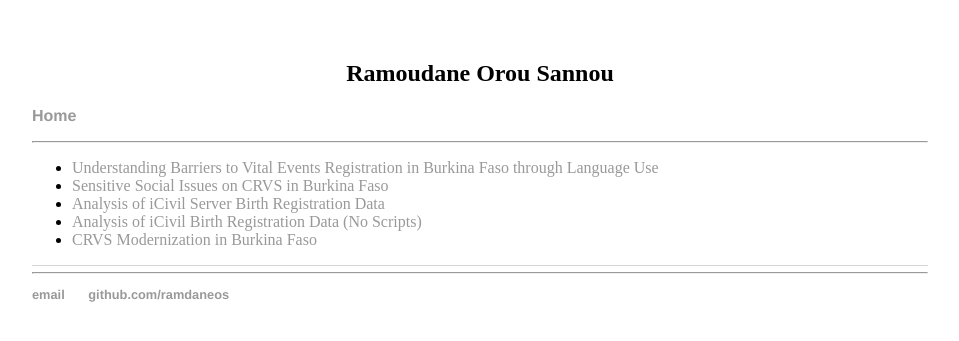
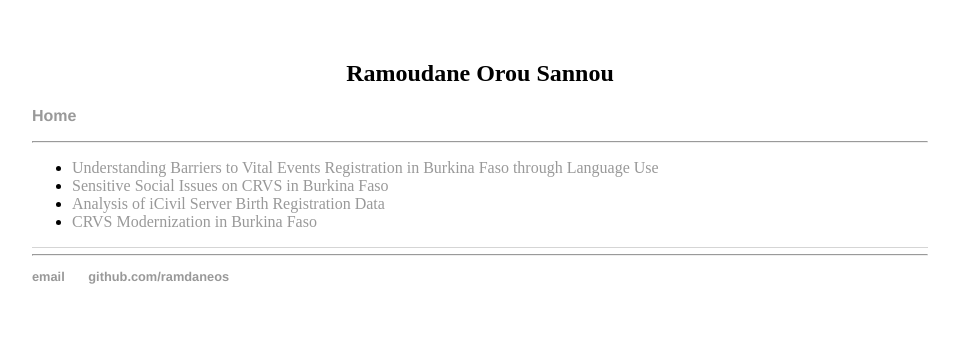
Before and after one commit to RamdaneOS/ramdaneos.github.io, a Jekyll site: the page built from index.html, in a window 1280 px wide. Shown: the top 341 px of the page, without its empty margins (160-1119 px from the left). Built offline with Jekyll 4.4.1, drawn with Linux system fonts in a browser that asks for light colours; Markdown is read by kramdown in place of the engine named in the settings.

Commit message:
Update index.html

```diff
--- a/index.html
+++ b/index.html
@@ -9,6 +9,6 @@ title: Ramoudane Orou Sannou
 Language Use </a></li>
 		<li> <a href="Sensitive_Social_Issues_CRVS_BF.html"> Sensitive Social Issues on CRVS in Burkina Faso </a></li>
                 <li> <a href="iCivil_Birth_Reg.html"> Analysis of iCivil Server Birth Registration Data </a></li>
-		<li> <a href="iCivil_Birth_Reg_NoScript.html"> Analysis of iCivil Birth Registration Data (No Scripts) </a></li>		<li> <a href="CRVS_Modernization_BF.html"> CRVS Modernization in Burkina Faso </a></li>
+		<li> <a href="CRVS_Modernization_BF.html"> CRVS Modernization in Burkina Faso </a></li>
         <ul>
 </div><!-- /.blurb -->
```
